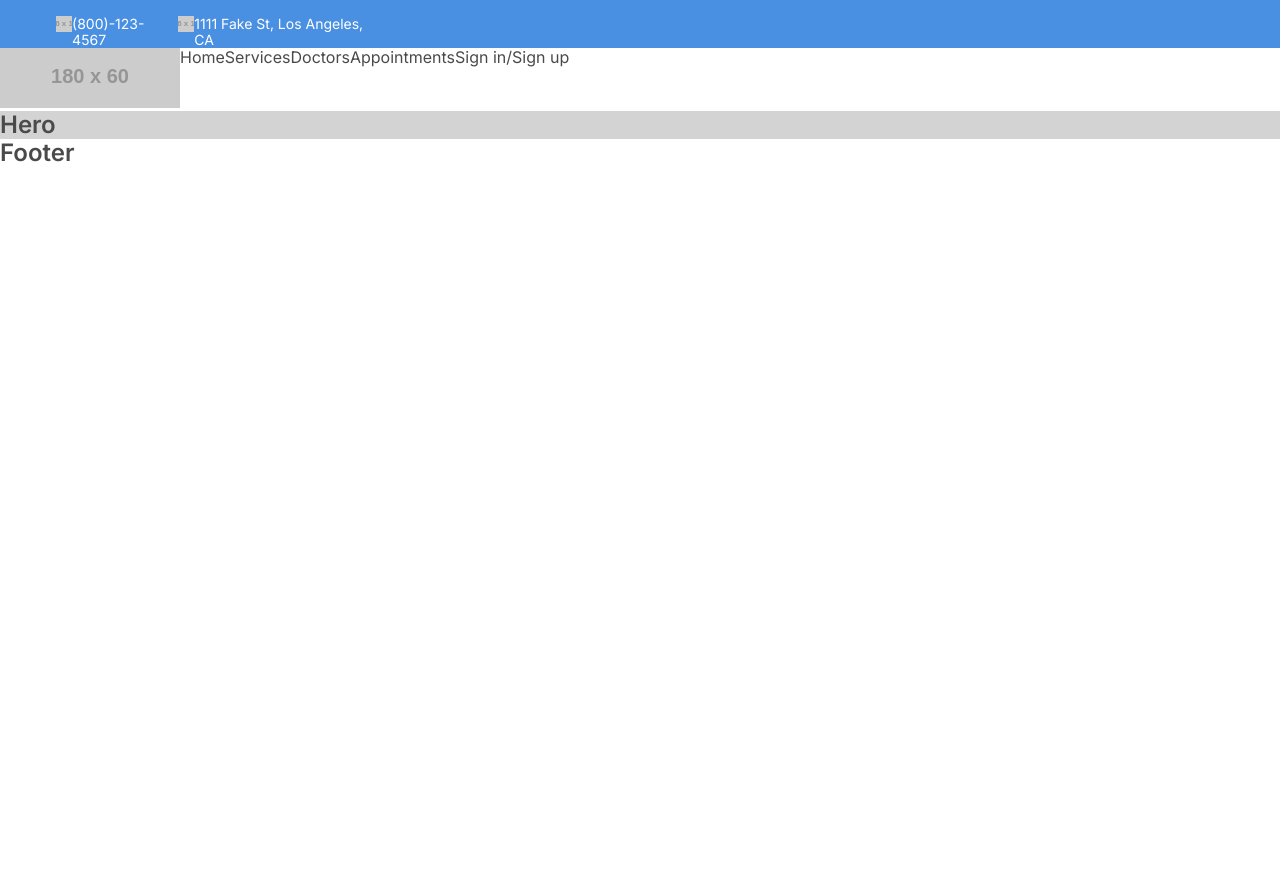
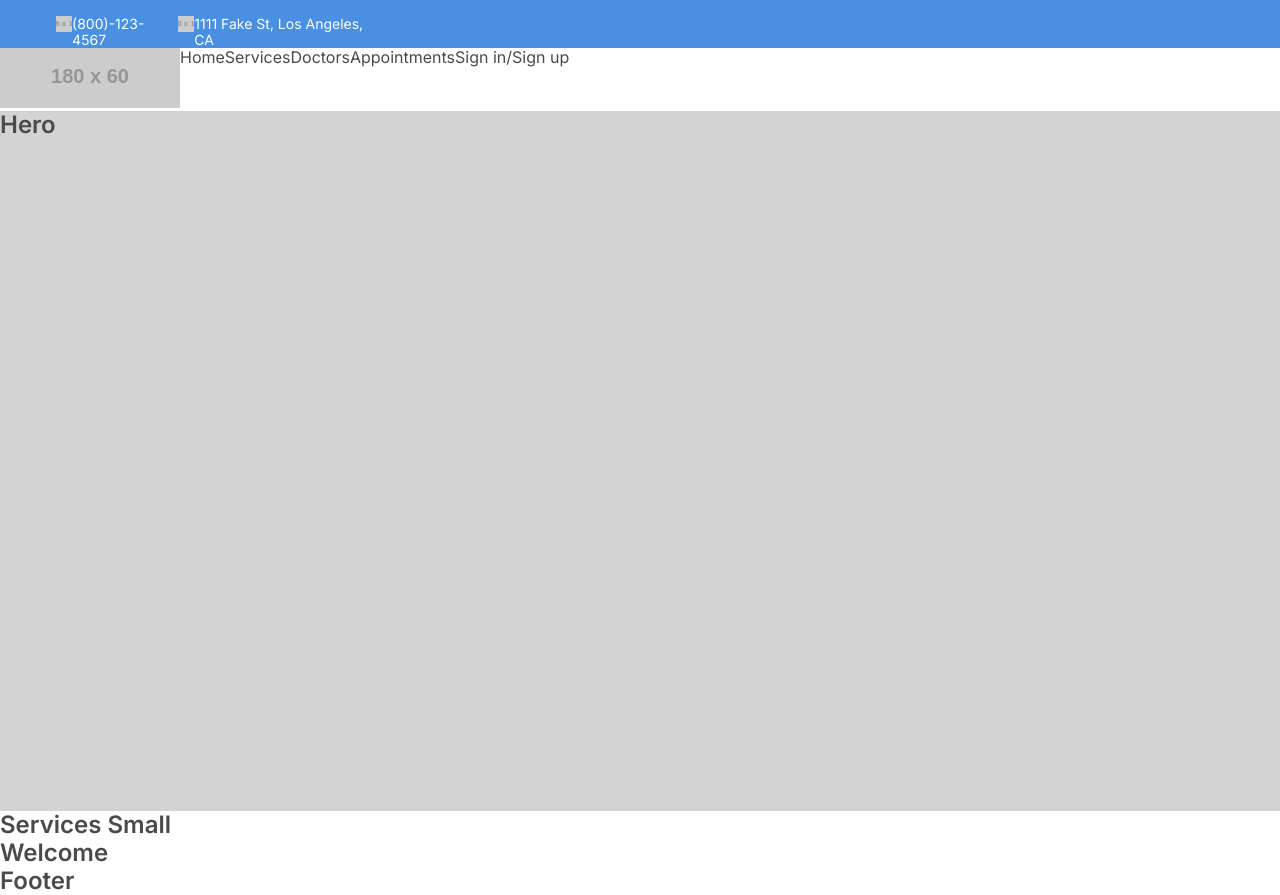
Before and after one commit to nmr15/appointment-front, a React (Vite) app: page / in a window 1280 px wide. Before the commit the page ends 800 px from the top, so only its background shows below. Built offline with nearby package versions, Linux system fonts and the light colour scheme.

Commit message:
update Home

```diff
--- a/src/Components/Hero.scss
+++ b/src/Components/Hero.scss
@@ -1,6 +1,6 @@
 .hero
 {
   max-width: 100%;
-  max-height: 700px;
+  height: 700px;
   background-color: lightgrey;
 }
--- a/src/Pages/Home.jsx
+++ b/src/Pages/Home.jsx
@@ -1,10 +1,14 @@
 import Hero from '../Components/Hero'
+import ServicesSmall from '../Components/ServicesSmall'
+import Welcome from '../Components/Welcome'
 
 const Home = () =>
 {
   return (
     <>
       <Hero />
+      <ServicesSmall />
+      <Welcome />
     </>
   )
 }
```
